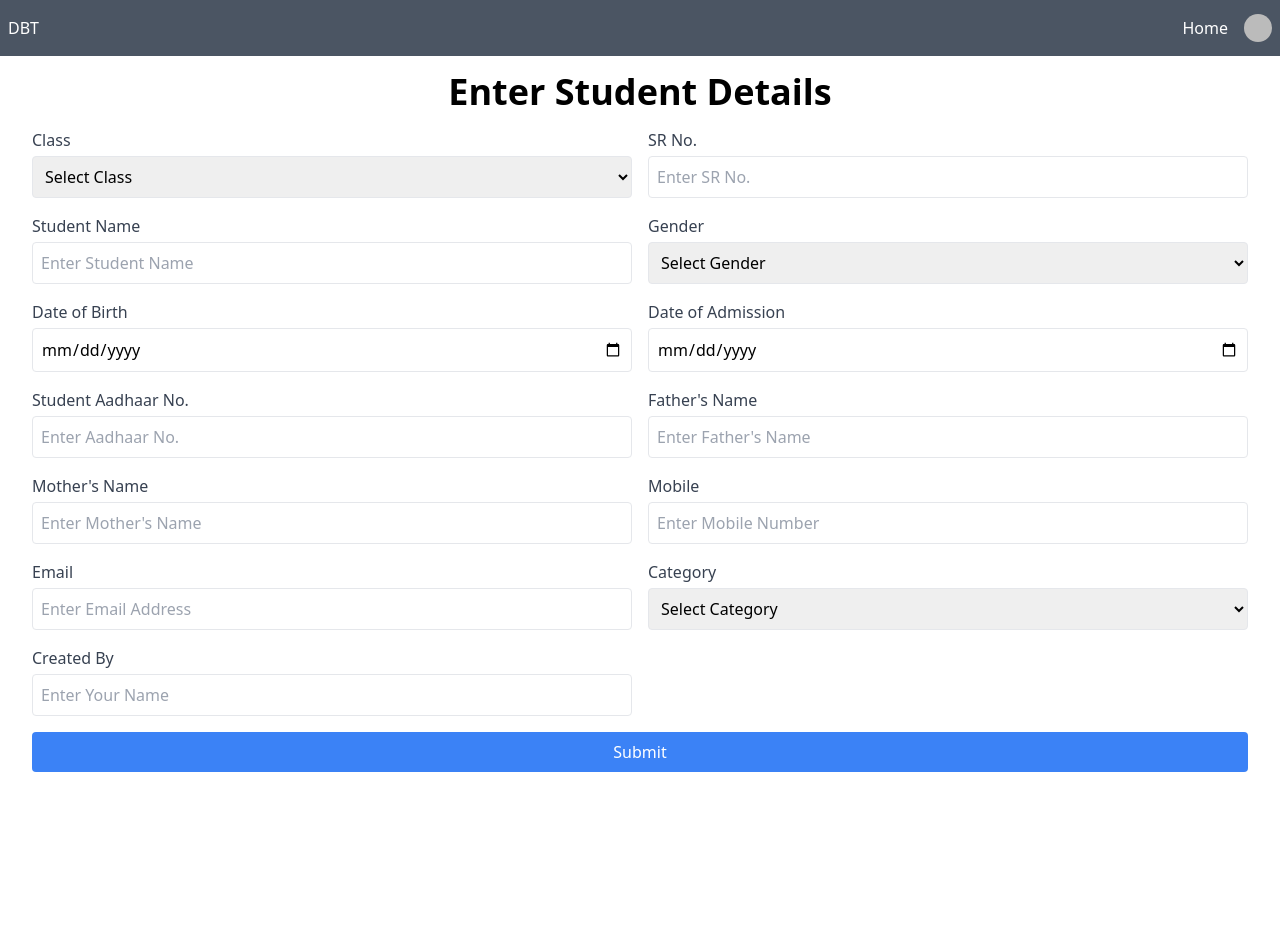
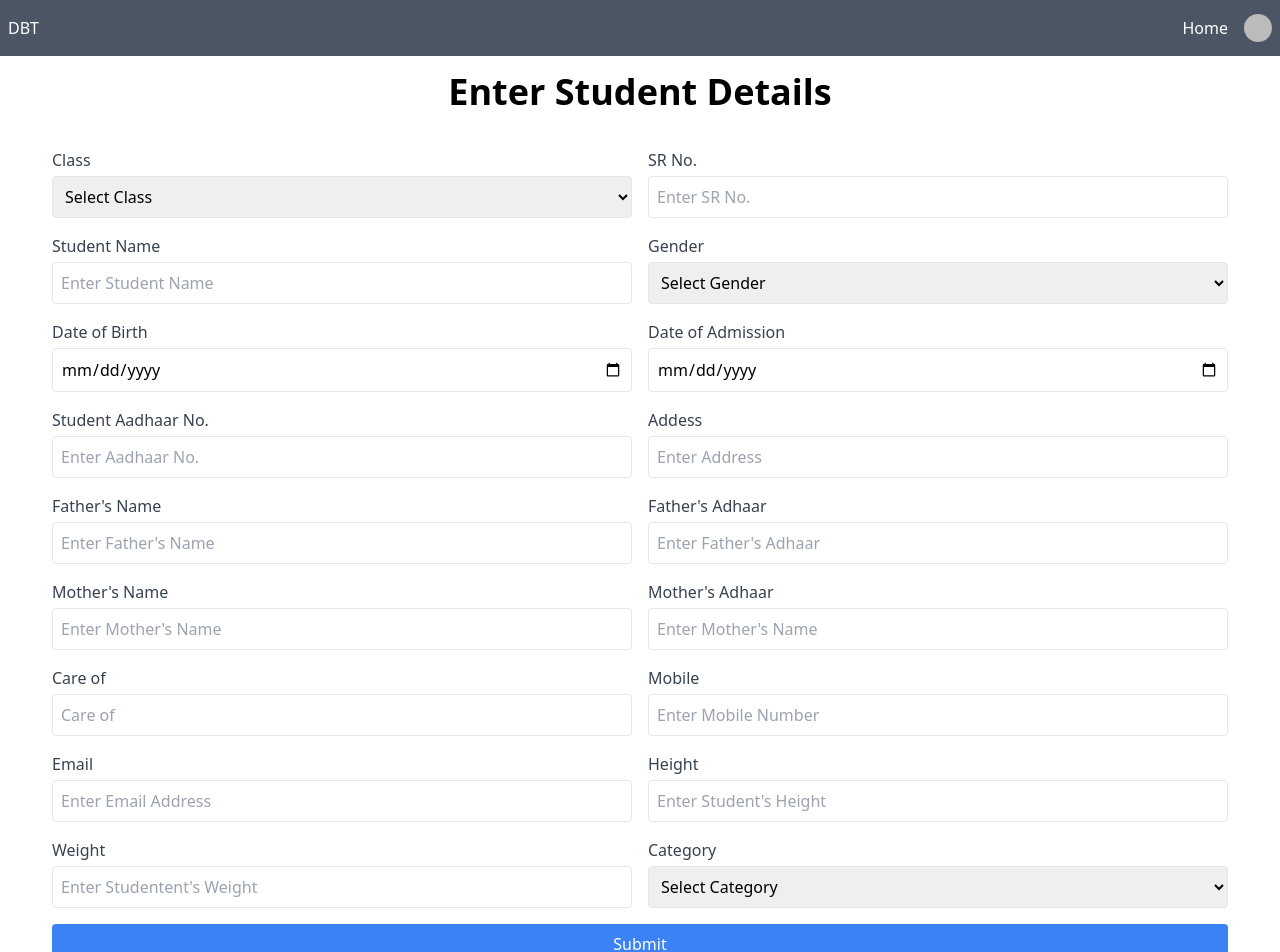
Before and after one commit to Shivansh-Bhatnagar1207/DBT, a Next.js app: page /Create in a window 1280 px wide. Shown: the top 952 px of the page. Before the commit the page ends 800 px from the top, so only its background shows below. Built offline with nearby package versions, Linux system fonts and the light colour scheme; no server answers; sample sign-in values are in the browser's storage; some icons are missing.

Commit message:
data storage

```diff
--- a/src/app/Create/page.jsx
+++ b/src/app/Create/page.jsx
@@ -1,4 +1,6 @@
 import React from "react";
+import { CreateStudent } from "@/app/action";
+import { auth } from "@clerk/nextjs/server";
 
 export default function Create() {
   return (
@@ -6,11 +8,18 @@ export default function Create() {
       <div className="text-center text-4xl font-bold p-4">
         Enter Student Details
       </div>
-      <form className="grid grid-cols-1 md:grid-cols-2 gap-4">
+      <form
+        className="grid grid-cols-1 md:grid-cols-2 gap-4 p-5"
+        action={CreateStudent}
+      >
         {/* Class */}
         <div>
           <label className="block text-gray-700">Class</label>
-          <select className="w-full mt-1 p-2 border rounded">
+          <select
+            className="w-full mt-1 p-2 border rounded"
+            name="class"
+            required
+          >
             <option value="">Select Class</option>
             <option value="1">1</option>
             <option value="2">2</option>
@@ -24,9 +33,11 @@ export default function Create() {
         <div>
           <label className="block text-gray-700">SR No.</label>
           <input
-            type="number"
+            type="text"
             className="w-full mt-1 p-2 border rounded"
             placeholder="Enter SR No."
+            name="SRno"
+            required
           />
         </div>
 
@@ -37,13 +48,19 @@ export default function Create() {
             type="text"
             className="w-full mt-1 p-2 border rounded"
             placeholder="Enter Student Name"
+            name="Student_Name"
+            required
           />
         </div>
 
         {/* Gender */}
         <div>
           <label className="block text-gray-700">Gender</label>
-          <select className="w-full mt-1 p-2 border rounded">
+          <select
+            className="w-full mt-1 p-2 border rounded"
+            name="gender"
+            required
+          >
             <option value="">Select Gender</option>
             <option value="Male">Male</option>
             <option value="Female">Female</option>
@@ -54,13 +71,23 @@ export default function Create() {
         {/* DOB */}
         <div>
           <label className="block text-gray-700">Date of Birth</label>
-          <input type="date" className="w-full mt-1 p-2 border rounded" />
+          <input
+            type="date"
+            className="w-full mt-1 p-2 border rounded"
+            name="DOB"
+            required
+          />
         </div>
 
         {/* DOA */}
         <div>
           <label className="block text-gray-700">Date of Admission</label>
-          <input type="date" className="w-full mt-1 p-2 border rounded" />
+          <input
+            type="date"
+            className="w-full mt-1 p-2 border rounded"
+            name="DOA"
+            required
+          />
         </div>
 
         {/* Aadhaar No */}
@@ -70,26 +97,68 @@ export default function Create() {
             type="text"
             className="w-full mt-1 p-2 border rounded"
             placeholder="Enter Aadhaar No."
+            name="Student_Adhaar"
+            required
           />
         </div>
 
+        <div>
+          <label className="block text-gray-700">Addess</label>
+          <input
+            type="text"
+            className="w-full mt-1 p-2 border rounded"
+            placeholder="Enter Address"
+            name="Address"
+            required
+          />
+        </div>
         {/* Father's Name */}
         <div>
-          <label className="block text-gray-700">Father's Name</label>
+          <label className="block text-gray-700">Father&apos;s Name</label>
           <input
             type="text"
             className="w-full mt-1 p-2 border rounded"
             placeholder="Enter Father's Name"
+            name="Father_Name"
+          />
+        </div>
+        <div>
+          <label className="block text-gray-700">Father&apos;s Adhaar</label>
+          <input
+            type="text"
+            className="w-full mt-1 p-2 border rounded"
+            placeholder="Enter Father's Adhaar"
+            name="Father_Adhaar"
           />
         </div>
 
         {/* Mother's Name */}
         <div>
-          <label className="block text-gray-700">Mother's Name</label>
+          <label className="block text-gray-700">Mother&apos;s Name</label>
           <input
             type="text"
             className="w-full mt-1 p-2 border rounded"
             placeholder="Enter Mother's Name"
+            name="Mother_Name"
+          />
+        </div>
+        <div>
+          <label className="block text-gray-700">Mother&apos;s Adhaar</label>
+          <input
+            type="text"
+            className="w-full mt-1 p-2 border rounded"
+            placeholder="Enter Mother's Name"
+            name="Mother_Adhaar"
+          />
+        </div>
+        <div>
+          <label className="block text-gray-700">Care of </label>
+          <input
+            type="text"
+            className="w-full mt-1 p-2 border rounded"
+            placeholder="Care of"
+            name="Care_Of"
+            required
           />
         </div>
 
@@ -100,6 +169,8 @@ export default function Create() {
             type="text"
             className="w-full mt-1 p-2 border rounded"
             placeholder="Enter Mobile Number"
+            name="Mobile"
+            required
           />
         </div>
 
@@ -110,13 +181,36 @@ export default function Create() {
             type="email"
             className="w-full mt-1 p-2 border rounded"
             placeholder="Enter Email Address"
+            name="Email"
+          />
+        </div>
+        <div>
+          <label className="block text-gray-700">Height</label>
+          <input
+            type="text"
+            className="w-full mt-1 p-2 border rounded"
+            placeholder="Enter Student's Height"
+            name="Height"
+          />
+        </div>
+        <div>
+          <label className="block text-gray-700">Weight</label>
+          <input
+            type="text"
+            className="w-full mt-1 p-2 border rounded"
+            placeholder="Enter Studentent's Weight"
+            name="Weight"
           />
         </div>
 
         {/* Category */}
         <div>
           <label className="block text-gray-700">Category</label>
-          <select className="w-full mt-1 p-2 border rounded">
+          <select
+            className="w-full mt-1 p-2 border rounded"
+            name="Category"
+            required
+          >
             <option value="">Select Category</option>
             <option value="General">General</option>
             <option value="OBC">OBC</option>
@@ -126,20 +220,10 @@ export default function Create() {
           </select>
         </div>
 
-        {/* Created By */}
-        <div>
-          <label className="block text-gray-700">Created By</label>
-          <input
-            type="text"
-            className="w-full mt-1 p-2 border rounded"
-            placeholder="Enter Your Name"
-          />
-        </div>
-
         {/* Submit Button */}
         <div className="md:col-span-2">
           <button
-            type="button"
+            type="submit"
             className="w-full bg-blue-500 text-white py-2 px-4 rounded hover:bg-blue-600"
           >
             Submit
--- /dev/null
+++ b/src/app/action.js
@@ -0,0 +1,33 @@
+'use server'
+import { auth } from '@clerk/nextjs/server'
+import { prisma } from '@/app/lib/prisma'
+import { redirect } from 'next/navigation'
+
+export async function CreateStudent(formdata) {
+    const userId = (await auth()).userId
+    await prisma.student.create({
+        data: {
+            Created_by: userId,
+            Class: parseInt(formdata.get('class')),
+            SrNo: parseInt(formdata.get('SRno')),
+            Student_Name: formdata.get('Student_Name'),
+            Gender: formdata.get('gender'),
+            Student_Adhaar: formdata.get('Student_Adhaar'),
+            Father_Name: formdata.get('Father_Name') ||
+                "",
+            Father_Adhaar: formdata.get('Father_Adhaar') || "",
+            Mother_Name: formdata.get('Mother_Name') || '',
+            Mother_Adhaar: formdata.get('Mother_Adhaar') || "",
+            Care_of: formdata.get("Care_Of"),
+            Address: formdata.get('Address'),
+            Mobile: formdata.get('Mobile'),
+            Email: formdata.get('Email') || "",
+            Social_Catigory: formdata.get('Category'),
+            Height: parseInt(formdata.get('Height')) || 0,
+            Weight: parseInt(formdata.get('Weight')) || 0,
+            DOA: formdata.get('DOA'),
+            DOB: formdata.get('DOB')
+        }
+    })
+    redirect('/')
+}
--- /dev/null
+++ b/src/app/lib/prisma.js
@@ -0,0 +1,4 @@
+import { PrismaClient } from "@prisma/client";
+
+
+export const prisma = new PrismaClient();
```
Also changed, not shown: 1 other file (tests, documents, lock files or other folders).
